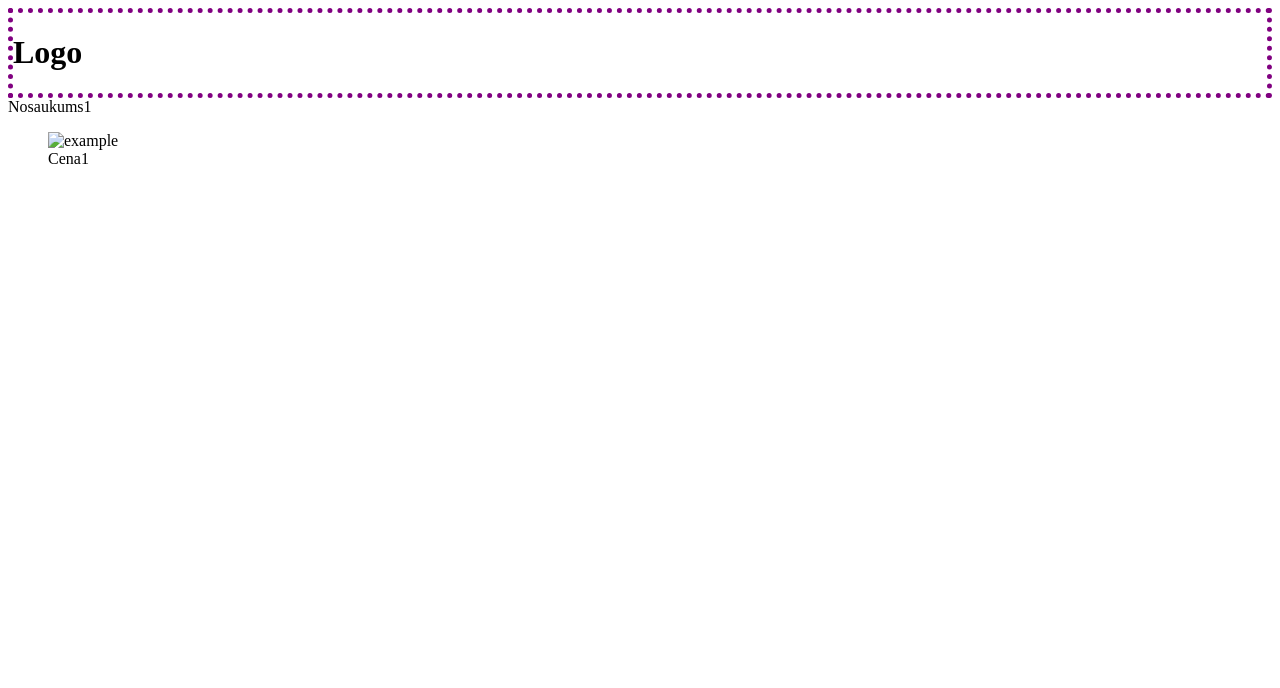
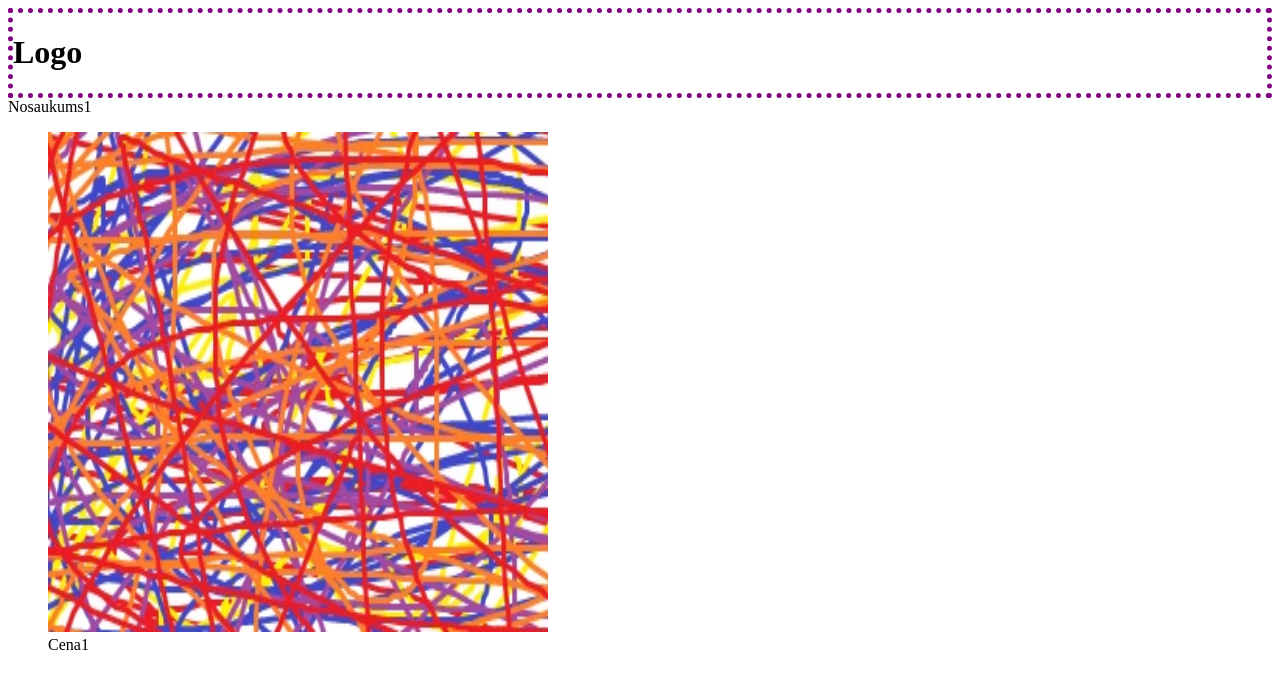
Before and after one commit to Gustavs-K/GK-Linolejs, a plain HTML site: page index.html in a window 1280 px wide. Drawn offline with Linux system fonts and the light colour scheme.

Commit message:
Update index.html

```diff
--- a/index.html
+++ b/index.html
@@ -11,7 +11,7 @@
     <article>
         <nav>Nosaukums1<nav>
         <figure>
-            <img scr="images/m.jp" alt=example height="500px" width="500px" />
+            <img src="/images/m.jpg" alt=example height="500px" width="500px">
             <figcaption>Cena1</figcaption>
         </figure>
     </article>
```
